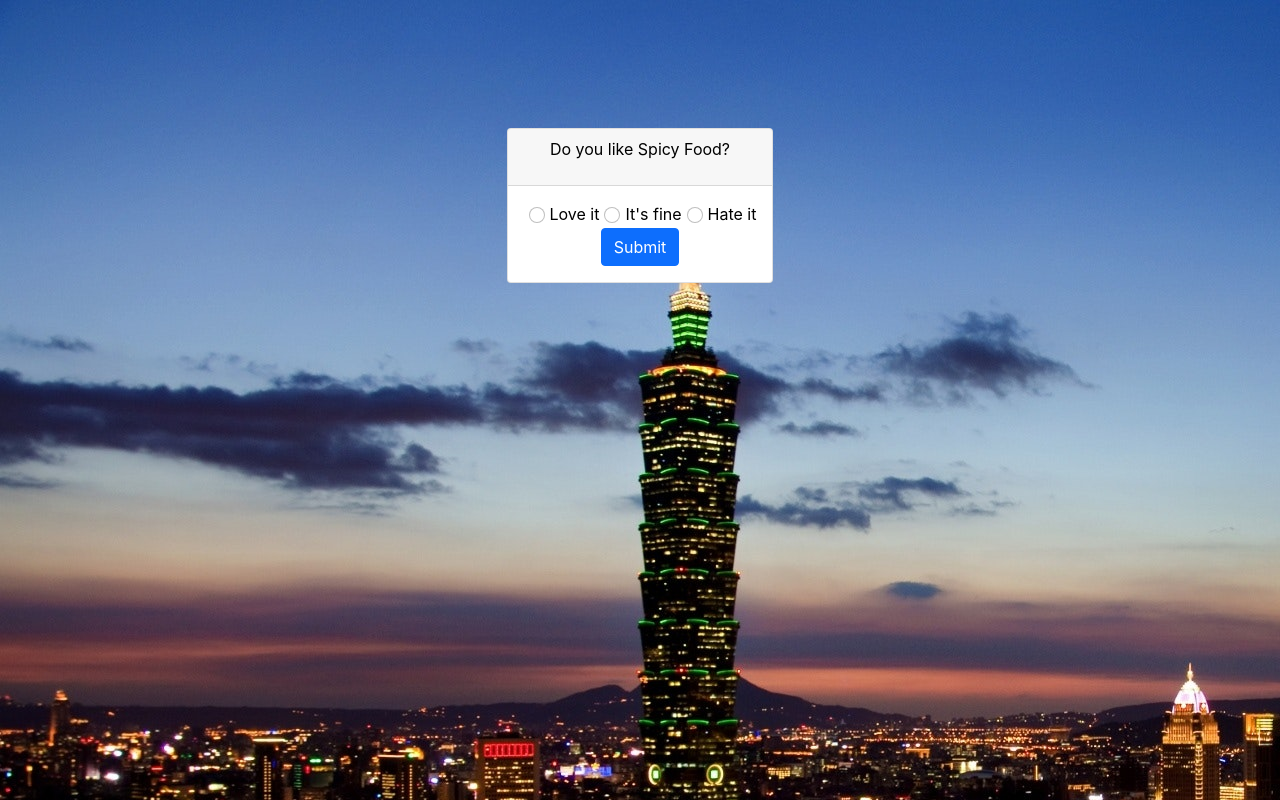
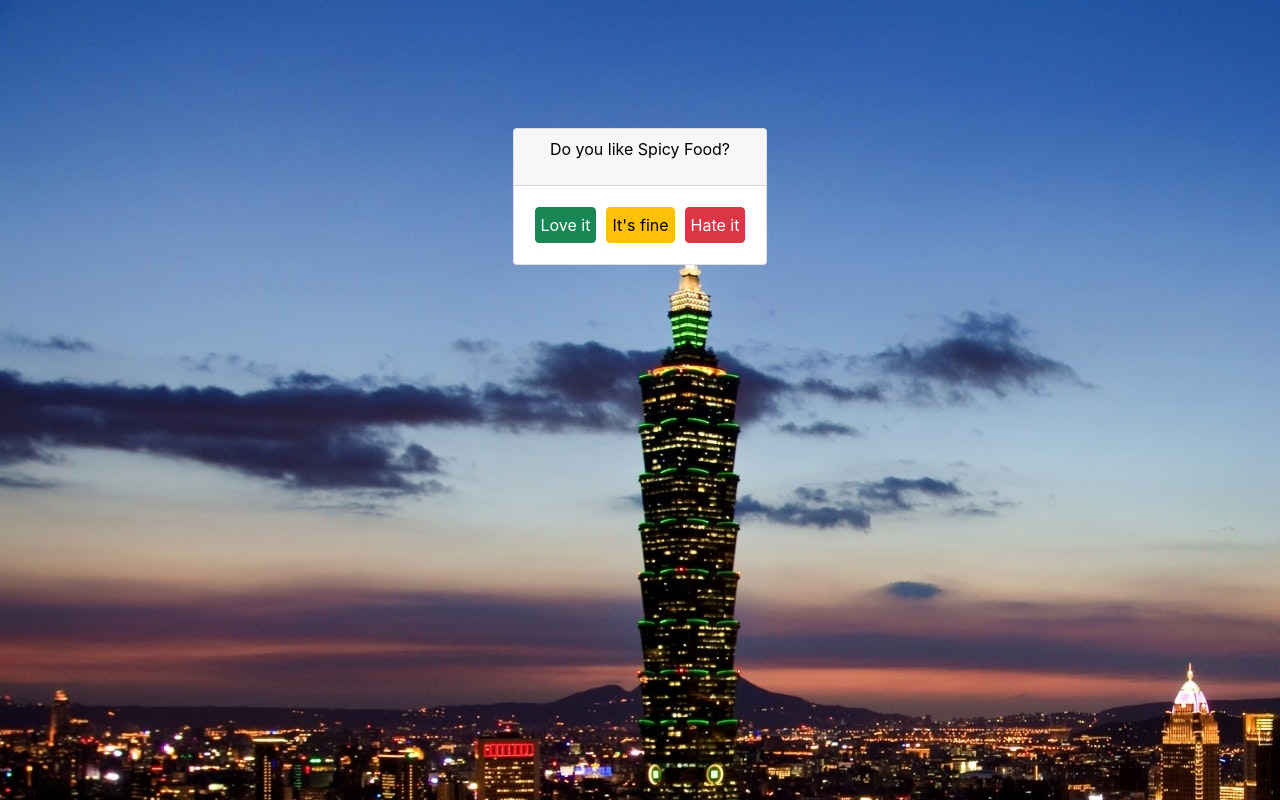
Before and after one commit to CodyGrogan/digitaltravelguide, a React (Create React App) app: page /quiz in a window 1280 px wide. Built offline with nearby package versions, Linux system fonts and the light colour scheme.

Commit message:
quiz section

```diff
--- a/src/components/QuizQuestion.js
+++ b/src/components/QuizQuestion.js
@@ -4,27 +4,33 @@ function QuizQuestion(props){
 
     const [answer, setAnswer] = useState('');
 
-    let submitAnswer = () =>{
+    let submitAnswer = (response) =>{
         console.log('submit answer clicked');
-        let setAnswerList = props.setAnswer;
-        let newlist = props.answerList.splice(0);
-        newlist.push(answer)
-        setAnswerList(newlist);
+        let id = props.question;
+        let thisdiv = document.getElementById(id);
+        thisdiv.style.className = 'fade-out';
+        setTimeout(3000);
+        let newlist = props.answerList.slice(0);
+        newlist.push(response)
+        props.setAnswerList(newlist);
         let newCurrentQuestion = props.currentQuestion + 1;
         props.setCurrentQuestion(newCurrentQuestion);
+        console.log(props.answerList);
 
     }
 
+
+
     return(
-        <div className="questionCon card">
+        <div className="questionCon card" id={props.question}>
             <div className="card-header"><p>{props.question}</p></div>
 
             <div className="card-body">
-            <input className="form-check-input quiz-question" onClick={()=> setAnswer('positive')} type="radio" value='positive' name={props.question}/>Love it
-            <input className="form-check-input quiz-question" onClick={()=> setAnswer('neutral')} type="radio" value='neutral' name={props.question}/>It's fine
-            <input className="form-check-input quiz-question" onClick={()=> setAnswer('negative')} type="radio" value='negative' name={props.question}/>Hate it
+            <button className="btn btn-success quiz-question" onClick={()=> submitAnswer('positive')} >Love it</button>
+            <button className="btn btn-warning quiz-question" onClick={()=> submitAnswer('neutral')} >It's fine</button>
+            <button className="btn btn-danger quiz-question" onClick={()=> submitAnswer('negative')}>Hate it</button>
             <br/>
-            <button className="btn btn-primary" onClick={submitAnswer}>Submit</button>
+
             </div>
         </div>
     )
```
